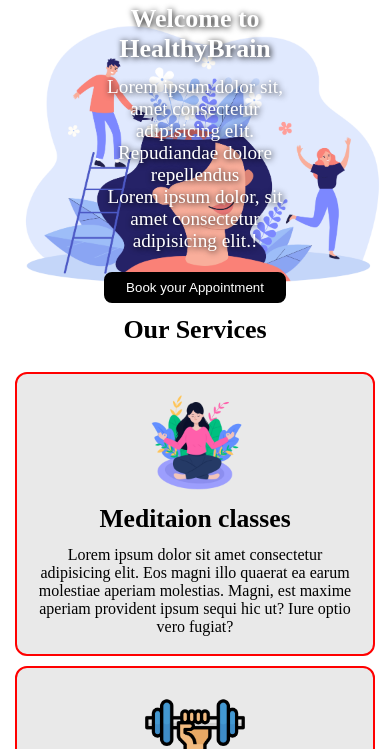
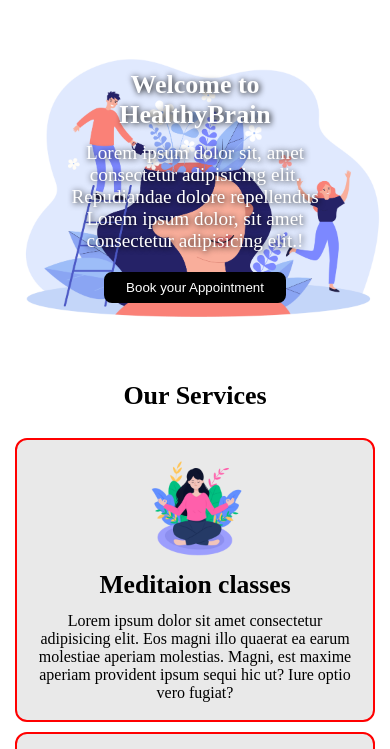
Before and after one commit to Krissny/HealthyBrain.com, a plain HTML site: page index.html in a window 390 px wide. Shown: the part 54-803 px from the top of the page. Drawn offline with Linux system fonts and the light colour scheme.

Commit message:
Update phone.css

```diff
--- a/css/phone.css
+++ b/css/phone.css
@@ -13,9 +13,9 @@
 }
 
 /* HomeSection */
-#home{
+#home {
     height: 280px;
-    padding: 20px 98px;
+    padding: 53px 71px;
 }
 #home::before{
     height: 370px;
```
